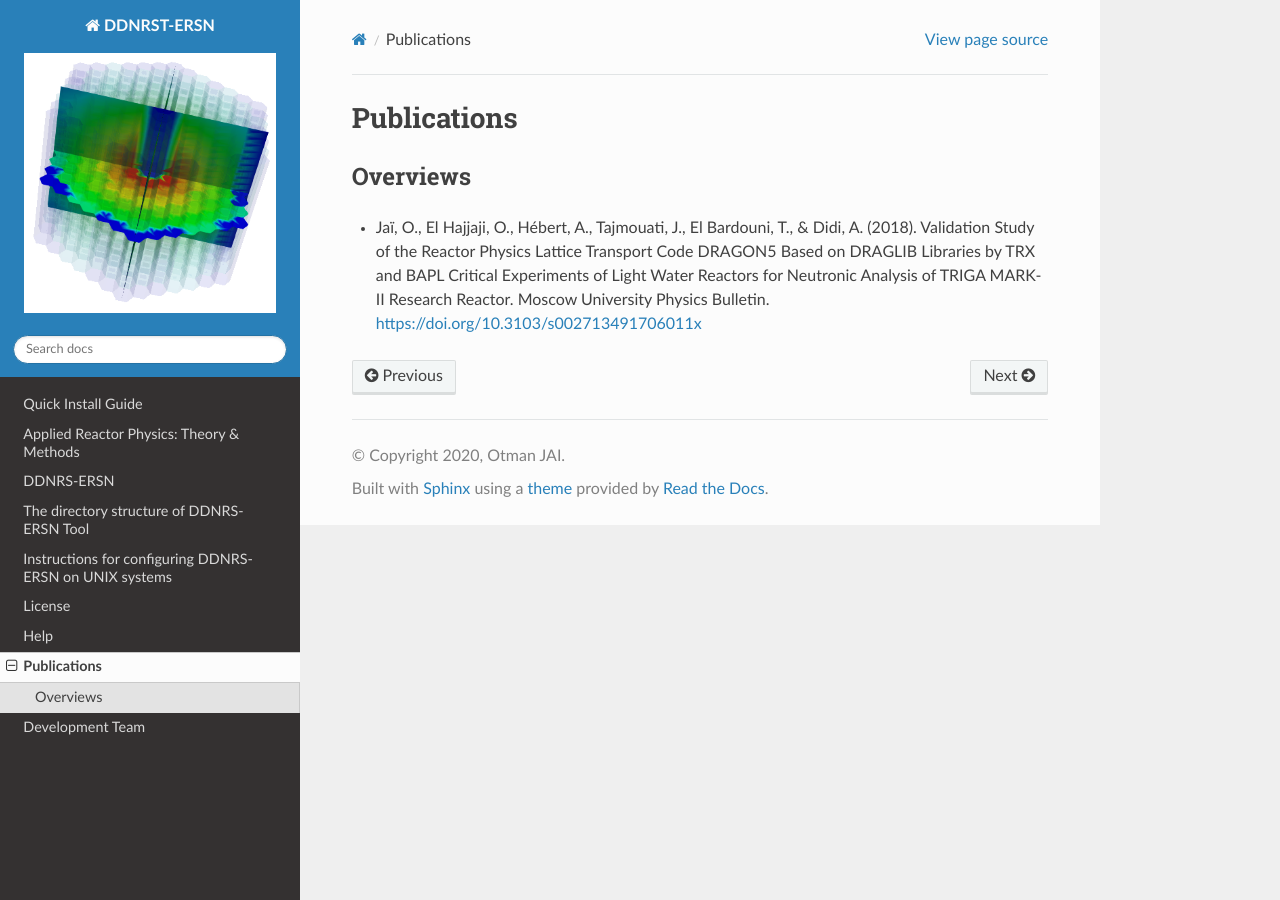
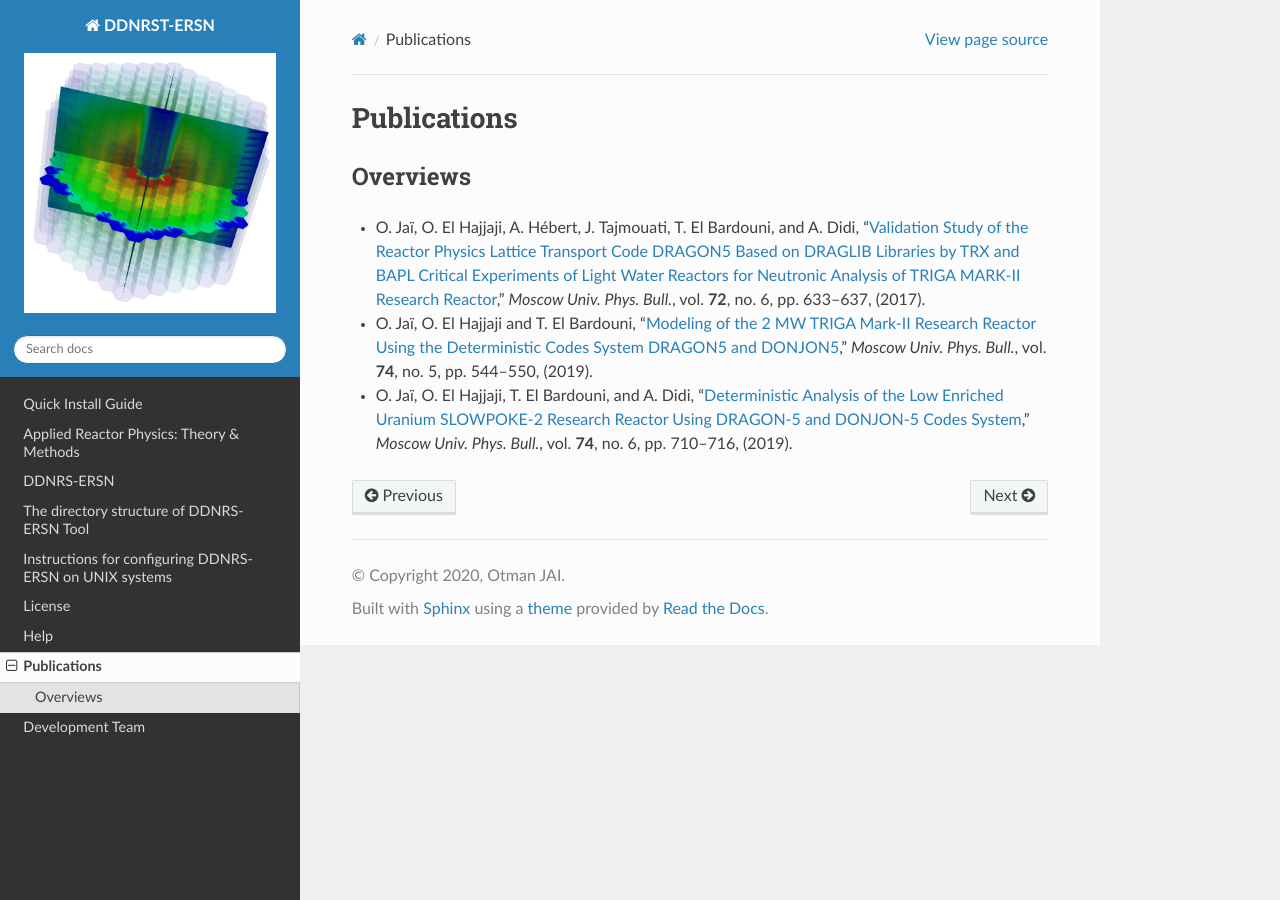
Before and after one commit to otmanjai/DDNRS-ERSN, a Sphinx documentation site: the page built from docs/source/Publications.rst, in a window 1280 px wide. Built offline with Sphinx 7.4.7 and the Read the Docs theme 2.0.0, drawn with Linux system fonts in a browser that asks for light colours.

Commit message:
Update Publications.rst

```diff
--- a/docs/source/Publications.rst
+++ b/docs/source/Publications.rst
@@ -6,10 +8,16 @@ Publications
 Overviews
 ---------
 
+- O. Jaï, O. El Hajjaji, A. Hébert, J. Tajmouati, T. El Bardouni, and A. Didi, "`Validation Study
+  of the Reactor Physics Lattice Transport Code DRAGON5 Based on DRAGLIB Libraries by TRX and BAPL
+  Critical Experiments of Light Water Reactors for Neutronic Analysis of TRIGA MARK-II Research
+  Reactor <https://doi.org/10.3103/S002713491706011X>`_,"
+  *Moscow Univ. Phys. Bull.*, vol. **72**, no. 6, pp. 633–637, (2017).
 
-- Jaï, O., El Hajjaji, O., Hébert, A., Tajmouati, J., El Bardouni, T.,
-  & Didi, A. (2018). Validation Study of the Reactor Physics Lattice
-  Transport Code DRAGON5 Based on DRAGLIB Libraries by TRX and BAPL
-  Critical Experiments of Light Water Reactors for Neutronic Analysis
-  of TRIGA MARK-II Research Reactor. Moscow University Physics Bulletin.
-  https://doi.org/10.3103/s002713491706011x
+- O. Jaï, O. El Hajjaji and T. El Bardouni, "`Modeling of the 2 MW TRIGA Mark-II Research Reactor
+  Using the Deterministic Codes System DRAGON5 and DONJON5 <https://doi.org/10.3103/S0027134919050084>`_,"
+  *Moscow Univ. Phys. Bull.*, vol. **74**, no. 5, pp. 544–550, (2019).
+
+- O. Jaï, O. El Hajjaji, T. El Bardouni, and A. Didi, "`Deterministic Analysis of the Low Enriched
+  Uranium SLOWPOKE-2 Research Reactor Using DRAGON-5 and DONJON-5 Codes System <https://doi.org/10.3103/S002713491906016X>`_,"
+  *Moscow Univ. Phys. Bull.*, vol. **74**, no. 6, pp. 710–716, (2019).
```
Also changed, not shown: other parts of docs/source/Publications.rst (+2 -0 lines).
